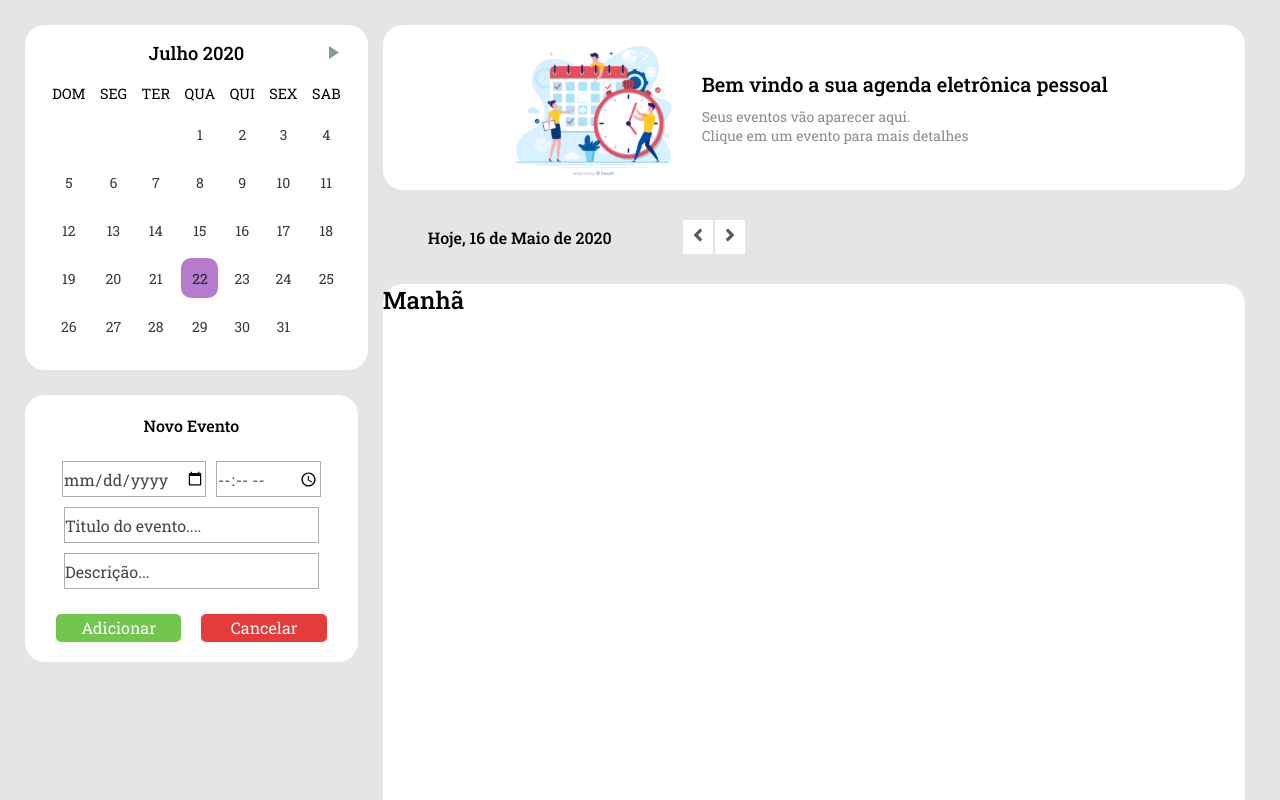
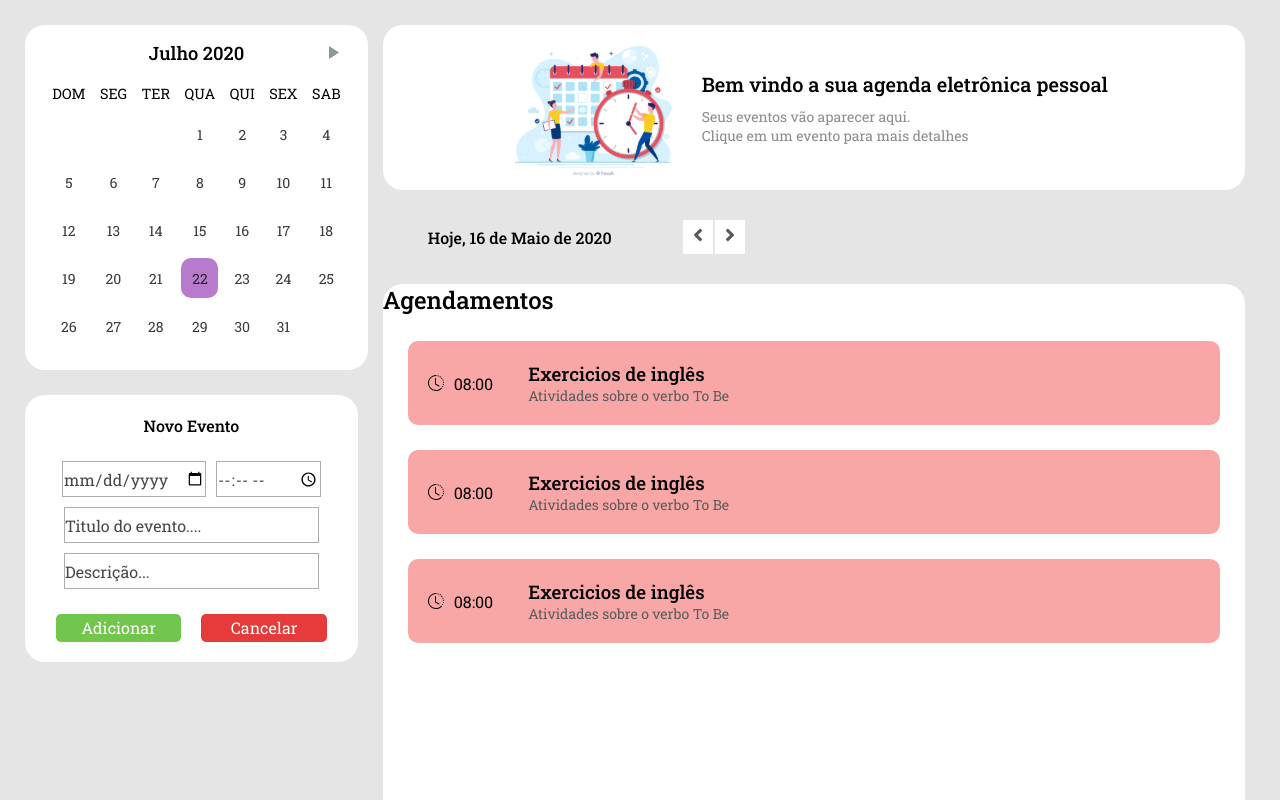
Before and after one commit to Marcelo8173/Schedule-online, a React (Create React App) app: page / in a window 1280 px wide. Shown: the top 800 px of the page. Built offline with nearby package versions, Linux system fonts and the light colour scheme.

Commit message:
create cards components and finish layout
marcelo<marceloandrebio@gmail.com>

```diff
--- a/src/components/Commitments/index.tsx
+++ b/src/components/Commitments/index.tsx
@@ -1,10 +1,15 @@
 import React from 'react';
 import { Container } from './styled';
+import Cards from '../cards';
 
 const Commitments: React.FC = () => {
     return(
         <Container>
-            <h1>Manhã</h1>
+            <h1>Agendamentos</h1>
+            <Cards />
+            <Cards />
+            <Cards />
+
         </Container>
     )
 }
--- /dev/null
+++ b/src/components/cards/index.tsx
@@ -0,0 +1,20 @@
+import React from 'react';
+import { Container,HourContainer,ContentContainer} from './styled';
+import { BsClockHistory } from 'react-icons/bs';
+
+const Cards: React.FC = () => {
+    return(
+        <Container>
+            <HourContainer>
+                <BsClockHistory />
+                <p>08:00</p>
+            </HourContainer>
+            <ContentContainer>
+                <h3>Exercicios de inglês</h3>
+                <p>Atividades sobre o verbo To Be</p>
+            </ContentContainer>
+        </Container>
+    );
+}
+
+export default Cards;
--- /dev/null
+++ b/src/components/cards/styled.ts
@@ -0,0 +1,30 @@
+import styled from 'styled-components';
+
+export const Container = styled.div`
+    display: flex;
+    align-items: center;
+    background: #F8A6A6;
+    border-radius: 10px;
+    padding: 20px;
+    margin: 25px;
+`;
+
+
+export const HourContainer = styled.div`
+    display:flex;
+    align-items: center;
+    p{
+        margin-left: 10px;
+        margin-right: 10px;
+    }
+`;
+
+export const ContentContainer = styled.div`
+    margin-left: 25px;
+
+    p{
+        font-size: 14px;
+        color: #5B5B5B;
+    }
+
+`;
```
